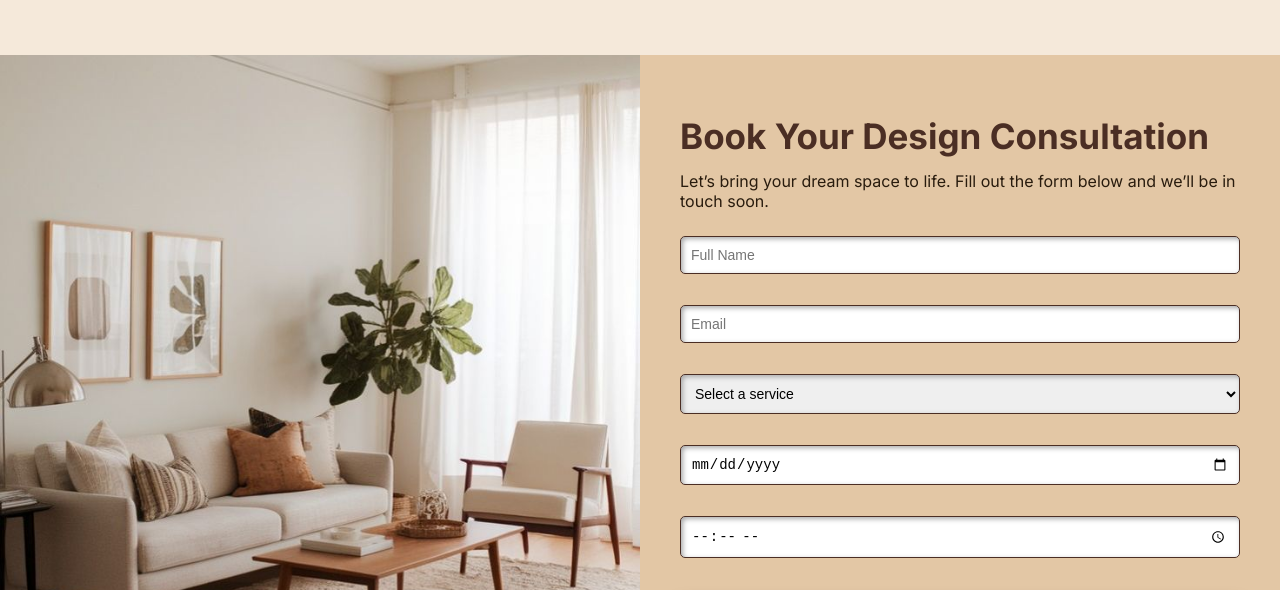
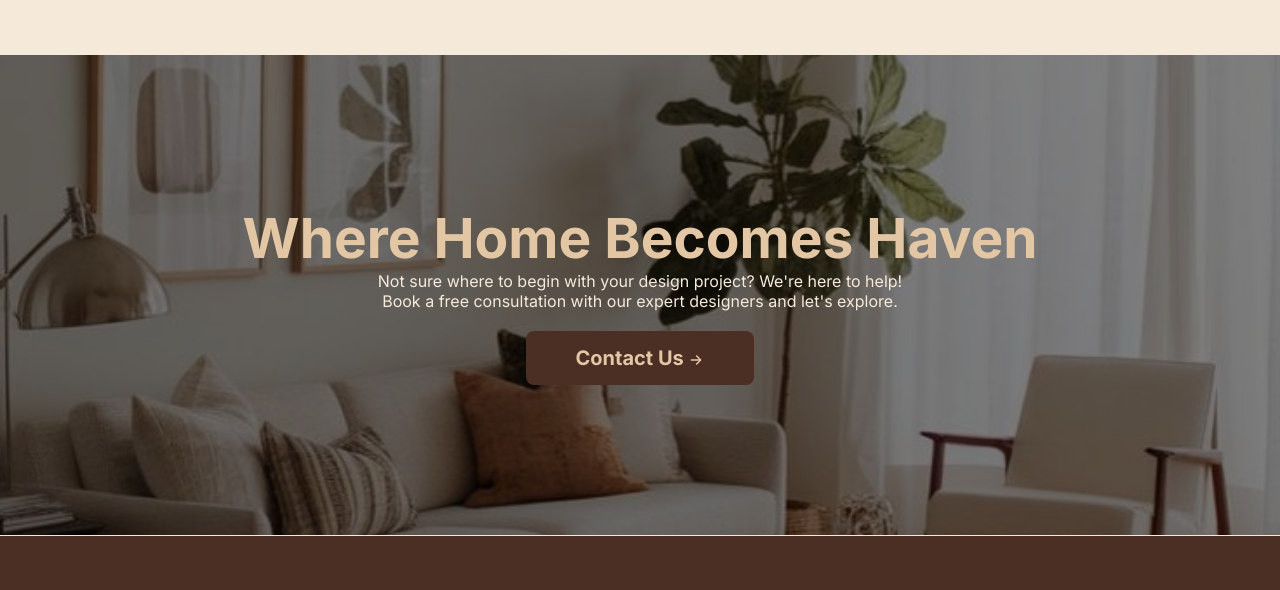
Before and after one commit to deffsnotbjay/Havenmade, a plain HTML site: page index.html in a window 1280 px wide. Shown: the part 3770-4360 px from the top of the page. Drawn offline with Linux system fonts and the light colour scheme.

Commit message:
Add files via upload

```diff
--- a/index.html
+++ b/index.html
@@ -41,7 +41,7 @@
         <li><a href="#contact">CONTACT</a></li>
       </ul>
       <div class="icons" id="icondesktop">
-        <a href="#bookings" class="signup">Get Started</a>
+        <a href="contact.html" class="signup">Get Started</a>
       </div>
     </div>
   </nav>
@@ -136,18 +136,6 @@
           <i class="fa-solid fa-star" style="color: #4b2e24;"></i><i class="fa-solid fa-star" style="color: #4b2e24;"></i><i class="fa-solid fa-star" style="color: #4b2e24;"></i><i class="fa-solid fa-star" style="color: #4b2e24;"></i><i class="fa-solid fa-star-half-stroke"></i>
           <br>
           4.5 / 5.0 Google Reviews</strong>
-          <!-- <div class="rating-item">
-            <h2>20+</h2>
-            <p>Years of experience</p>
-          </div>
-          <div class="rating-item">
-            <h2>50+</h2>
-            <p>Team members</p>
-          </div>
-          <div class="rating-item">
-            <h2>200+</h2>
-            <p>Work completed</p>
-          </div> -->
         </div>
         <br>
         <button class="btn"><a href="#">Customize Yours Now</a></button>
@@ -232,7 +220,7 @@
     </div>
   </section>
 
-  <section class="faq-section">
+  <section class="faq-section" id="faq">
     <div class="container">
       <div class="faq-grid">
         <div class="faq-header">
@@ -272,27 +260,21 @@
     </div>
   </section>
 
-  <section id="bookings" class="booking">
-    <div class="book"></div>
-
-    <div class="book-form" id="bookingForm">
-        <h2>Book Your Design Consultation</h2>
-        <p>Let’s bring your dream space to life. Fill out the form below and we’ll be in touch soon.</p>
-        <form onsubmit="return bookService()">
-          <input type="text" id="name"  placeholder="Full Name" required>
-          <input type="email" id="email"  placeholder="Email" required>
-          <select id="service" required>
-            <option value="">Select a service</option>
-            <option value="Consultation">Consultation</option>
-            <option value="Installation">Installation</option>
-            <option value="Maintenance">Maintenance</option>
-          </select>
-          <input type="date" id="date" required>
-          <input type="time" id="time" required>
-          <button type="submit">Confirm Booking</button>
-          <div class="success-message" id="successMessage">✅ Booking submitted successfully!</div>
-        </form>
-        <p id="booking-result"></p>
+  <section id="contact" class="contacts">
+    <div class="contacts-overlay"></div>
+    <div class="contacts-text">
+      <h2 class="headline">Where Home Becomes Haven</h2>
+      <p>Not sure where to begin with your design project? We're here to help! <br>
+         Book a free consultation with our expert designers and let's explore.
+      </p>
+        <div class="contacts-button">
+          <a href="contact.html" class="contacts-us">
+            Contact Us
+            <svg class="btn-icon" width="16" height="16" viewBox="0 0 16 10" fill="none">
+              <path d="M3.33334 8H12.6667M12.6667 8L8.66668 4M12.6667 8L8.66668 12" stroke="currentColor" stroke-width="1.5" stroke-linecap="round" stroke-linejoin="round"/>
+            </svg>
+          </a>
+        </div>
     </div>
   </section>
 
@@ -309,11 +291,11 @@
           <li><a href="#about">About</a></li>
           <li><a href="#service">Services</a></li>
           <li><a href="#testimonial">Testimonials</a></li>
-          <li><a href="#bookings">Bookings</a></li>
+          <li><a href="#faq">FAQ</a></li>
         </ul>
       </div>
 
-      <div id="contact" class="contact">
+      <div class="contact">
         <h4>Contact</h4>
         <ul>
           <li>&#128231; : hello@havenmade.com</li>
--- a/style.css
+++ b/style.css
@@ -924,81 +924,75 @@ details p{
   }
 }
 
-/* Booking Section */
-.booking{
-    display: grid;
-    grid-template-columns: 1fr 1fr;
-    min-height: 80vh;
+.contacts{
+    background: url(/fur/Book.jpeg) center center/cover no-repeat;
+    position: relative;
+    width: 100%;
+    padding: 64;
+    height: 60vh;
 }
-.book{
-    background-image: url(/fur/Book.jpeg);
-    background-size: cover;
-    background-position: center;
+.contacts-overlay{
+    position: absolute;
+    top: 0;
+    left: 0;
+    background-color: rgba(0, 0, 0, 0.5);
+    height: 100%;
+    width: 100%;
+    z-index: 1;
 }
-.book-form{
-    background: #e3c7a5;
-    padding: 60px 40px;
+.contacts-text{
+    z-index: 2;
+    position: relative;
+    height: 100%;
     display: flex;
     flex-direction: column;
+    align-items: center;
     justify-content: center;
+    text-align: center;
+    padding: 20px;
 }
-.book-form h2{
-    font-size: 35px;
-    color: #4b2e24;
-    margin-bottom: 14px;
-}
-.book-form p{
-    font: 18px;
-    color: #291c0e;
-    margin-bottom: 25px;
-}
-form{
-    display: grid;
-    gap: 15px;
-}
-.book-form input,
-.book-form select{
-    padding: 10px;
-    font-size: 14px;
-    border: 1px solid #4b2e24;
-    border-radius: 5px;
-    margin-bottom: 16px;
-    outline: none;
-    box-shadow: inset 2px 2px 5px #aaa;
-}
-.book-form button{
-    padding: 11px;
-    border: none;
-    background-color: #e3c7a5;
-    color: #4b2e24;
-    font-size: 17px;
-    margin-top: 10px;
-    font-weight: bold;
-    border-radius: 5px;
-    cursor: pointer;
-    box-shadow: 0 5px 15px rgba(0, 0, 0, 0.55);
-}
-.book-form button:hover{
-    background-color: #4b2e24;
+.contacts-text h2{
+    font-size: 55px;
     color: #e3c7a5;
 }
-.success-message{
+.contacts-text p{
+    font-size: 16px;
+    color: #f5e9da;
+}
+.contacts-button{
     margin-top: 20px;
-    display: none;
-    font-size: 18px;
 }
-@media(max-width: 768px){
-    .booking{
-        grid-template-columns: 1fr;
+.contacts-us{
+    display: inline-block;
+    text-decoration: none;
+    background-color: #4b2e24;
+    padding: 15px 50px;
+    color: #e3c7a5;
+    border-radius: 8px;
+    font-weight: bold;
+    font-size: 20px;
+    transition: all 0.3s ease;
+}
+.contacts-us:hover{
+    color: #4b2e24;
+    background-color: #e3c7a5;
+    transform: translateY(-2px);
+}
+
+.contacts-us:hover .btn-icon {
+    transform: translateX(4px);
+}
+@media (max-width: 600px){
+    .contacts-text h2{
+        font-size: 35px;
     }
-    .book{
-        height: 300px;
+    .contacts-text p{
+        font-size: 12px;
     }
-    .book-form{
-        padding: 40px 20px;
+    .contacts-us{
+        padding: 10px 30px;
     }
 }
-
 footer{
     margin-top: 1px;
     font-family: 'Segoe UI',  sans-serif;
```
